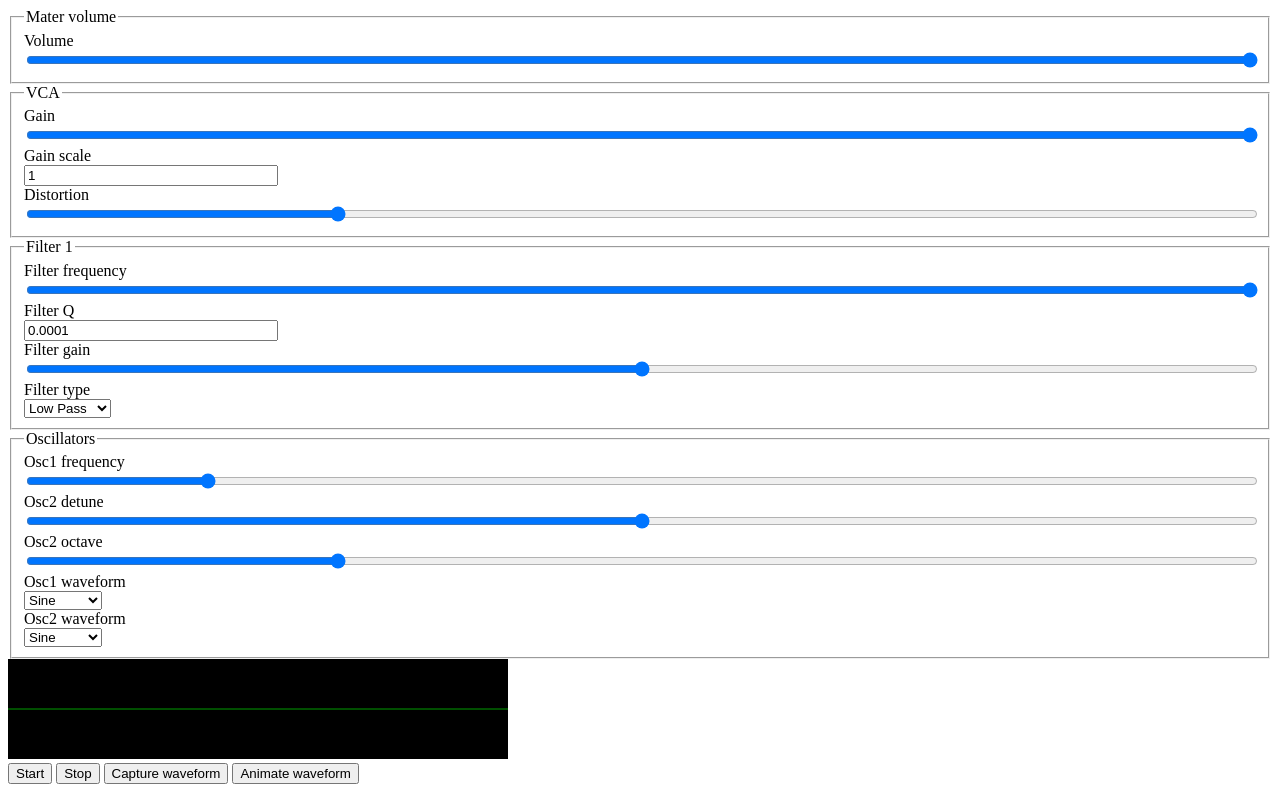
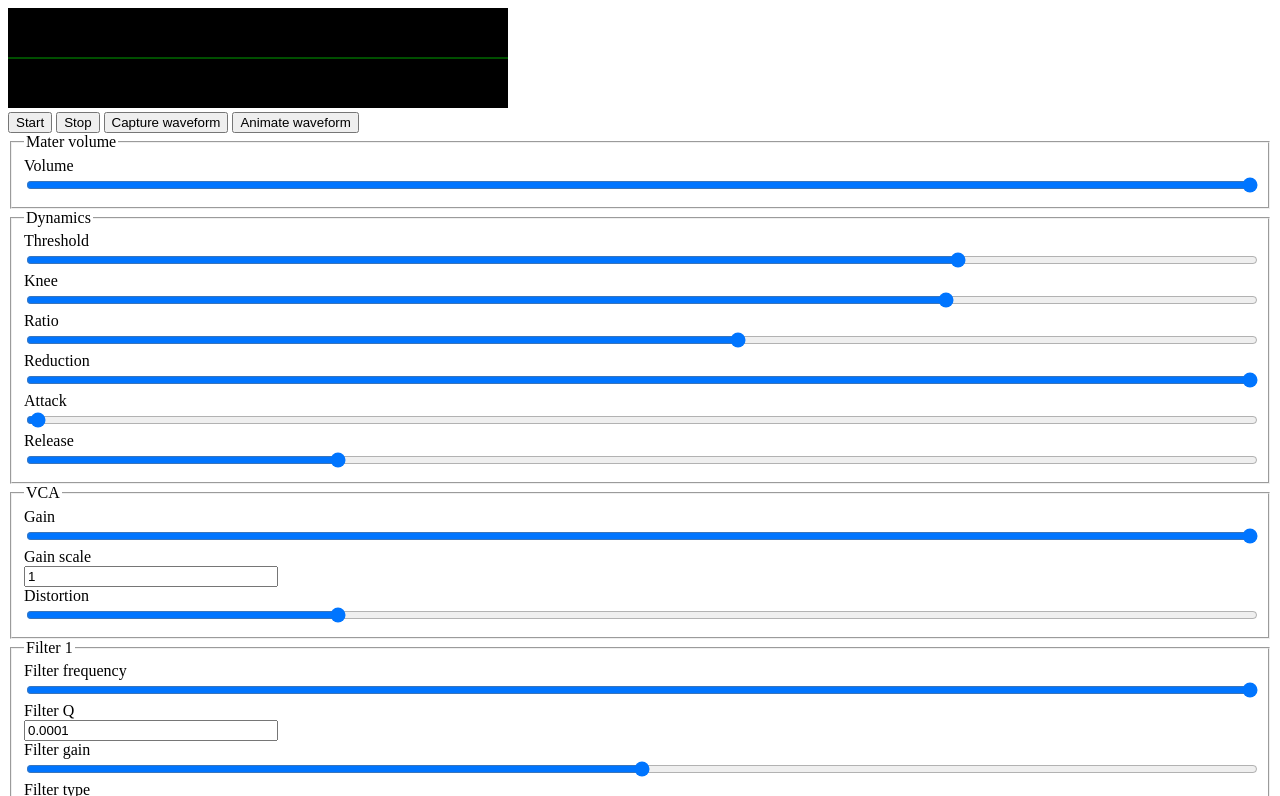
Before and after one commit to nigeljohnwade/AudioContext, a plain HTML site: page index.html in a window 1280 px wide. Both pictures are taken after a click on the button "Start". Shown: the top 796 px of the page. Drawn offline with Linux system fonts and the light colour scheme.

Commit message:
Add compressor node and move contrrols to top of screen

```diff
--- a/index.html
+++ b/index.html
@@ -22,11 +22,45 @@
 
 <body>
 <form>
+    <div id='oscilliscope'>
+        <canvas id='oscilliscopeVisualiser'></canvas>
+    </div>
+    <button type='button' id='dualOscillatorsOn'>Start</button>
+    <button type='button' id='dualOscillatorsOff'>Stop</button>
+    <button type='button' id='captureWaveform'>Capture waveform</button>
+    <button type='button' id='animateWaveform'>Animate waveform</button>
     <fieldset id='masterVolume'>
         <legend>Mater volume</legend>
         <div class='control-group'>
             <label for='volume'>Volume</label>
             <input type='range' min='0' max='1' step='0.1' value='1' id='volume'>
+        </div>
+    </fieldset>
+    <fieldset id='dynamics'>
+        <legend>Dynamics</legend>
+        <div class='control-group'>
+            <label for='dynamicsThreshold'>Threshold</label>
+            <input type='range' min='-100' max='0' step='0.1' value='-24' id='dynamicsThreshold'>
+        </div>
+        <div class='control-group'>
+            <label for='dynamicsKnee'>Knee</label>
+            <input type='range' min='0' max='40' step='1' value='30' id='dynamicsKnee'>
+        </div>
+        <div class='control-group'>
+            <label for='dynamicsRatio'>Ratio</label>
+            <input type='range' min='1' max='20' step='0.1' value='12' id='dynamicsRatio'>
+        </div>
+        <div class='control-group'>
+            <label for='dynamicsReduction'>Reduction</label>
+            <input type='range' min='-20' max='0' step='0.1' value='0' id='dynamicsReduction'>
+        </div>
+        <div class='control-group'>
+            <label for='dynamicsAttack'>Attack</label>
+            <input type='range' min='0' max='1' step='0.001' value='0.003' id='dynamicsAttack'>
+        </div>
+        <div class='control-group'>
+            <label for='dynamicsRelease'>Release</label>
+            <input type='range' min='0' max='1' step='0.001' value='0.25' id='dynamicsRelease'>
         </div>
     </fieldset>
     <fieldset id='vca'>
@@ -105,18 +139,35 @@
             </select>
         </div>
     </fieldset>
-    <div id='oscilliscope'>
-        <canvas id='oscilliscopeVisualiser'></canvas>
-    </div>
-    <button type='button' id='dualOscillatorsOn'>Start</button>
-    <button type='button' id='dualOscillatorsOff'>Stop</button>
-    <button type='button' id='captureWaveform'>Capture waveform</button>
-    <button type='button' id='animateWaveform'>Animate waveform</button>
 </form>
 <script src='js/require.js' data-main='js/application'></script>
 <script type='text/javascript'>
     document.querySelector('#volume').addEventListener('change', function(event){
         masterVolume.gain.value = event.target.value;
+        setTimeout(drawWaveform, 500);
+    });
+    document.querySelector('#dynamicsThreshold').addEventListener('change', function(event){
+        compressor.threshold.value = event.target.value;
+        setTimeout(drawWaveform, 500);
+    });
+    document.querySelector('#dynamicsKnee').addEventListener('change', function(event){
+        compressor.knee.value = event.target.value;
+        setTimeout(drawWaveform, 500);
+    });
+    document.querySelector('#dynamicsRatio').addEventListener('change', function(event){
+        compressor.ratio.value = event.target.value;
+        setTimeout(drawWaveform, 500);
+    });
+    document.querySelector('#dynamicsReduction').addEventListener('change', function(event){
+        compressor.reduction.value = event.target.value;
+        setTimeout(drawWaveform, 500);
+    });
+    document.querySelector('#dynamicsAttack').addEventListener('change', function(event){
+        compressor.attack.value = event.target.value;
+        setTimeout(drawWaveform, 500);
+    });
+    document.querySelector('#dynamicsRelease').addEventListener('change', function(event){
+        compressor.release.value = event.target.value;
         setTimeout(drawWaveform, 500);
     });
     document.querySelector('#vcaGain').addEventListener('change', function(event){
--- a/js/application.js
+++ b/js/application.js
@@ -2,7 +2,17 @@ requirejs(['audioContext'], function(audioContext){
     window.context = audioContext.init();
     window.masterVolume = audioContext.createGainNode(1, context, context.destination);
     window.analyser = audioContext.createAnalyserNode(context, masterVolume);
-    window.gainStage = audioContext.createGainNode(1, context, analyser);
+    window.compressor = audioContext.createDynamicsCompressorNode(
+        document.querySelector('#dynamicsThreshold').value,
+        document.querySelector('#dynamicsKnee').value,
+        document.querySelector('#dynamicsRatio').value,
+        document.querySelector('#dynamicsReduction').value,
+        document.querySelector('#dynamicsAttack').value,
+        document.querySelector('#dynamicsRelease').value,
+        context,
+        analyser
+        );
+    window.gainStage = audioContext.createGainNode(1, context, compressor);
     window.distortion = audioContext.createWaveShaperNode(400, '4x', context, gainStage);
     window.filter1 = audioContext.createBiquadFilterNode(
         document.querySelector('#filter1Type').value,
--- a/js/audioContext.js
+++ b/js/audioContext.js
@@ -48,6 +48,17 @@ define({
         _waveShaper.connect.destination;
         return _waveShaper;
     },
+    createDynamicsCompressorNode: function(threshold, knee, ratio, reduction, attack, release, context, destination){
+        const _comp = context.createDynamicsCompressor();
+        _comp.threshold.value = threshold;
+        _comp.knee.value = knee;
+        _comp.ratio.value = ratio;
+        _comp.reduction.value = reduction;
+        _comp.attack.value = attack;
+        _comp.release.value = release;
+        _comp.connect(destination);
+        return _comp;
+    },
     createLfoNode: function(waveform, frequency, gain, context, destination){
         const _lfo ={};
         _lfo.gain = this.createGainNode(gain, context, destination);
```
